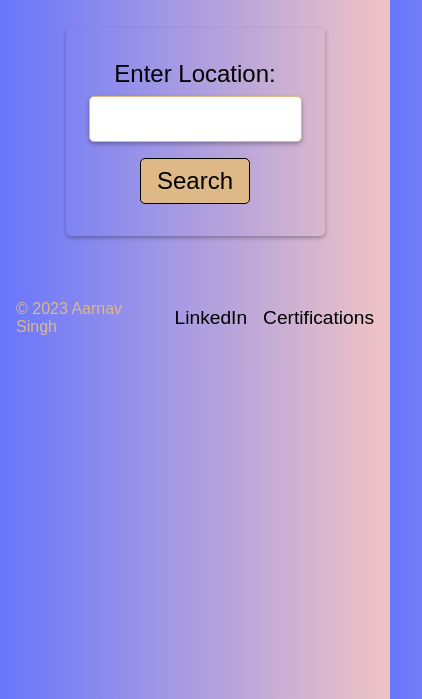
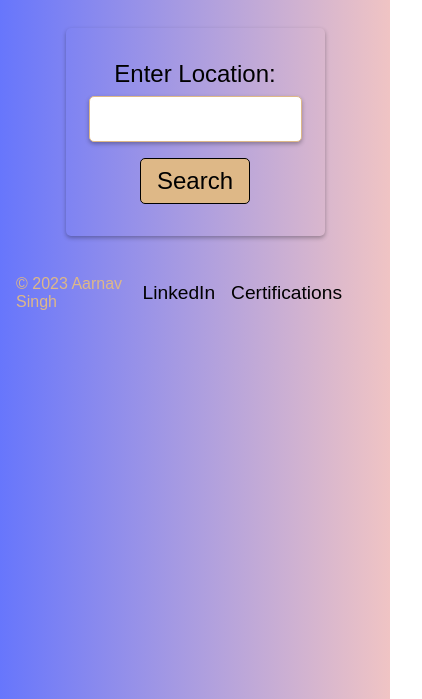
Before and after one commit to aarnav1729/weather-forecast, a plain HTML site: page index.html in a window 390 px wide. Shown: the part 145-844 px from the top of the page, 422 px wide, since content can reach past the window. Drawn offline with Linux system fonts and the light colour scheme.

Commit message:
Update style.css

```diff
--- a/style.css
+++ b/style.css
@@ -34,7 +34,9 @@ body
     margin: 0;
     font-family: sans-serif;
     background: linear-gradient(to right, #6776fc, #f0c4c4);
-    min-height: 100%;
+    height: 100%;
+    position: relative;
+    padding-bottom: 50px;
 }
 
 h1
@@ -124,15 +126,28 @@ button
 
 footer
 {
-    position: fixed;
+    position: absolute;
     bottom: 0;
+    left: 0;
     background-color: linear-gradient(to right, #6776fc, #f0c4c4);
     color: burlywood;
     width: 100%;
+    height: 50px;
     display: flex;
     justify-content: space-between;
     align-items: center;
     padding: 1rem;
+    box-sizing: border-box;
+}
+
+footer p
+{
+    margin: 0;
+}
+
+footer nav
+{
+    margin: 0;
 }
 
 footer a
@@ -151,7 +166,6 @@ footer a:hover
 {
     footer
     {
-      position: relative;
-      bottom: auto;
+      position: static;
     }
 }
```
